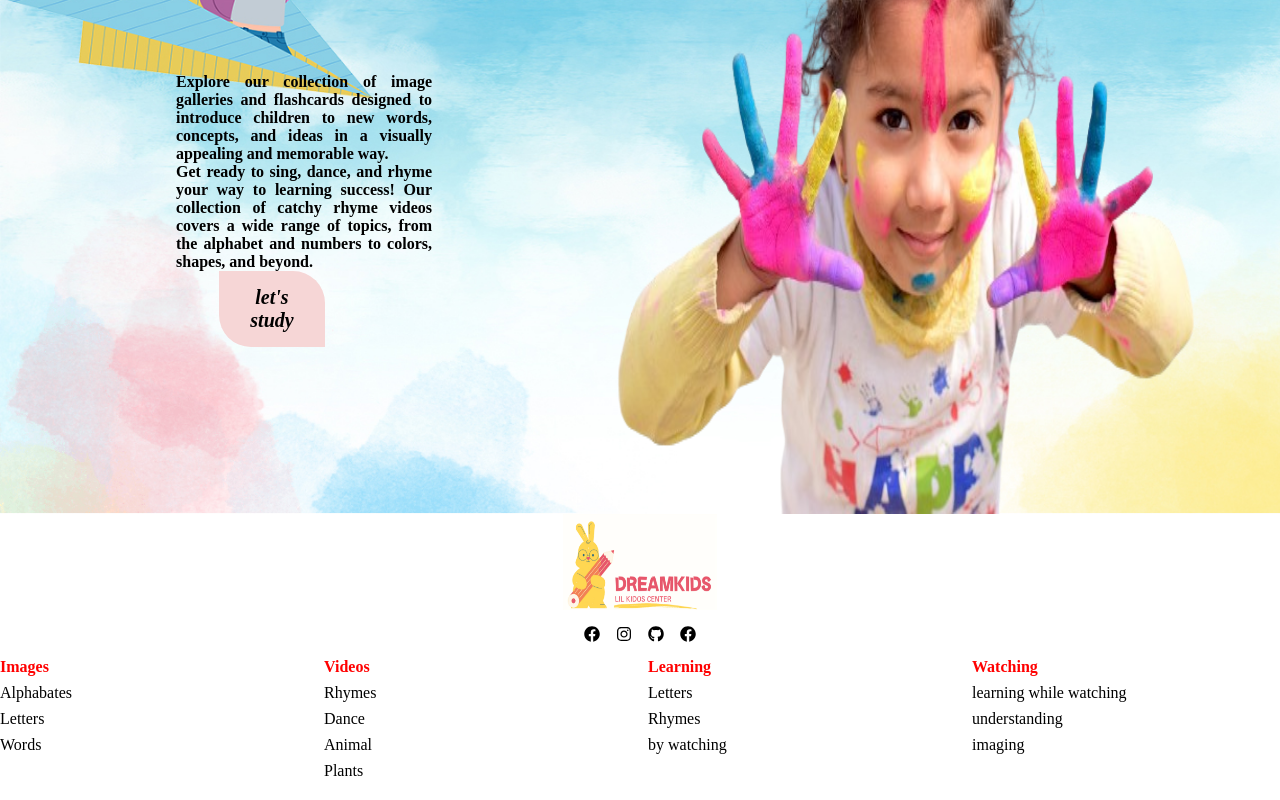
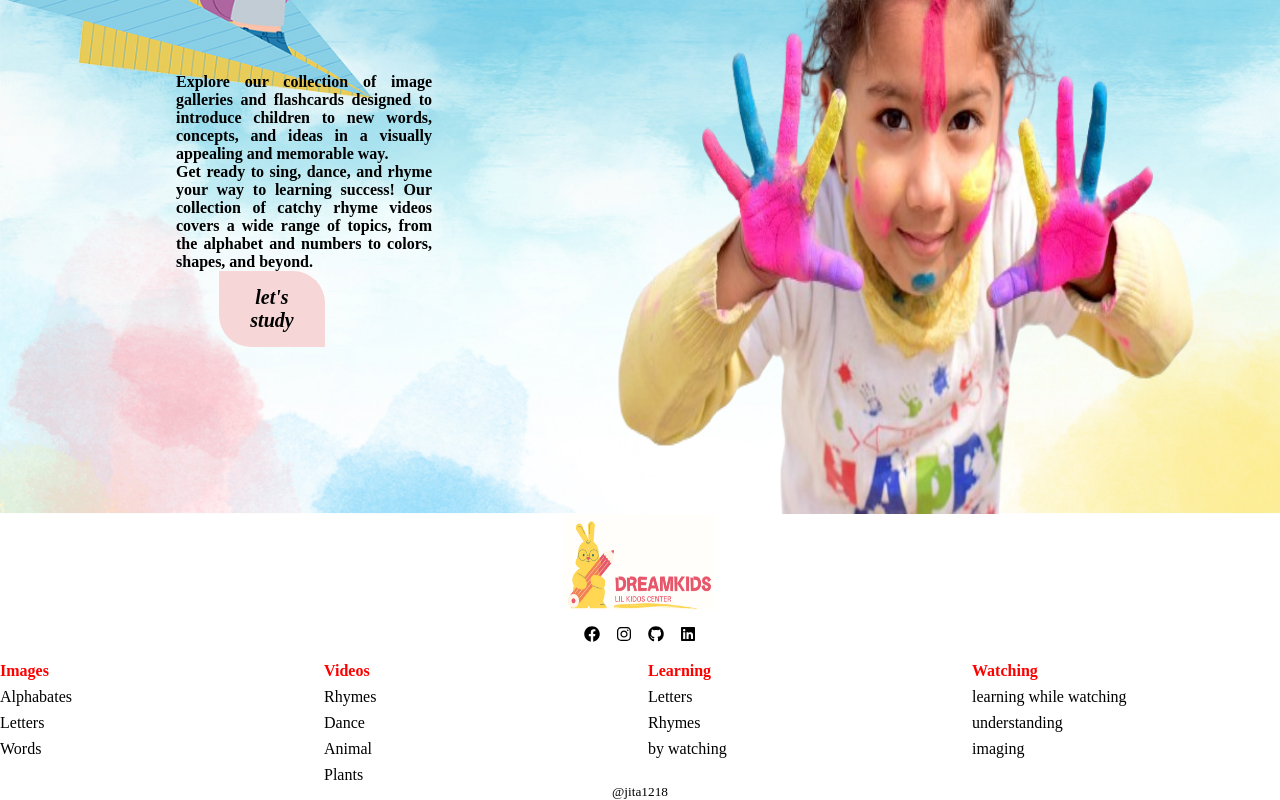
Before and after one commit to jita1218/lil_kidos, a React (Create React App) app: page / in a window 1280 px wide. Shown: the part 286-1086 px from the top of the page. Built offline with nearby package versions, Linux system fonts and the light colour scheme.

Commit message:
added links to all icons

```diff
--- a/src/components/footer/Footer.jsx
+++ b/src/components/footer/Footer.jsx
@@ -3,12 +3,14 @@ import "./footer.css";
 import { FaFacebook } from "react-icons/fa";
 import { FaInstagram } from "react-icons/fa";
 import { FaGithub } from "react-icons/fa";
+import { FaLinkedin } from "react-icons/fa";
+
 import Imag from "./dreamkids.png";
 
 const Footer = () => {
   return (
     <footer>
-      <div className="contact_container">
+      <div className="contact_container" id="about">
         {/* <h5>
           All of our content is created and curated by early childhood educators
           and experts, ensuring it aligns with the developmental needs and
@@ -24,15 +26,16 @@ const Footer = () => {
         {/* <h2>Contact Us</h2> */}
 
         <div className="contact_icons">
-          <link rel="stylesheet" href="" />
-          <FaFacebook />
-          <link rel="stylesheet" href="" />
-          <FaInstagram />
-          <link rel="stylesheet" href="" />
-          <FaGithub />
-          <link rel="stylesheet" href="" />
-          <FaFacebook />
+          <a  target="_blank" rel="noreferrer" href="https://www.facebook.com/profile.php?id=100088249653067&sk=about_details" >
+          <FaFacebook /></a>
+          <a   target="_blank" rel="noreferrer" href="https://www.instagram.com/jita1218/" >
+          <FaInstagram /></a>
+          <a   target="_blank" rel="noreferrer" href="https://github.com/jita1218/lil_kidos/tree/main/src" >
+          <FaGithub /></a>
+          <a   target="_blank" rel="noreferrer" href="https://www.linkedin.com/in/jitu-verma-a83a8a250/" >
+          <FaLinkedin /></a>
         </div>
+
       </div>
       <div className="inform_us">
         <div className="inform">
@@ -88,7 +91,9 @@ const Footer = () => {
             <li>imaging</li>
           </ul>
         </div>
+
       </div>
+      <small className="copy">@jita1218</small>
     </footer>
   );
 };
--- a/src/components/footer/footer.css
+++ b/src/components/footer/footer.css
@@ -31,6 +31,12 @@ gap: 1rem;
     /* color: red; */
 }
 
+.copy{
+    display: flex;
+    justify-content: center;
+    align-items: center;
+
+}
 .tex{
     color: red;
 }
--- a/src/components/header/Header.jsx
+++ b/src/components/header/Header.jsx
@@ -14,8 +14,7 @@ const Header = () => {
 
       <div className="home"><Link to='/image'>Images</Link></div>
       <div className="home"><Link to ='/video'>videos</Link></div>
-      <div className="home">About us</div>
-
+      <a href="#about" className='home'>About us</a>
       <div className="images"><Link to ='/login'>Login</Link></div>
     </div>
 
```
